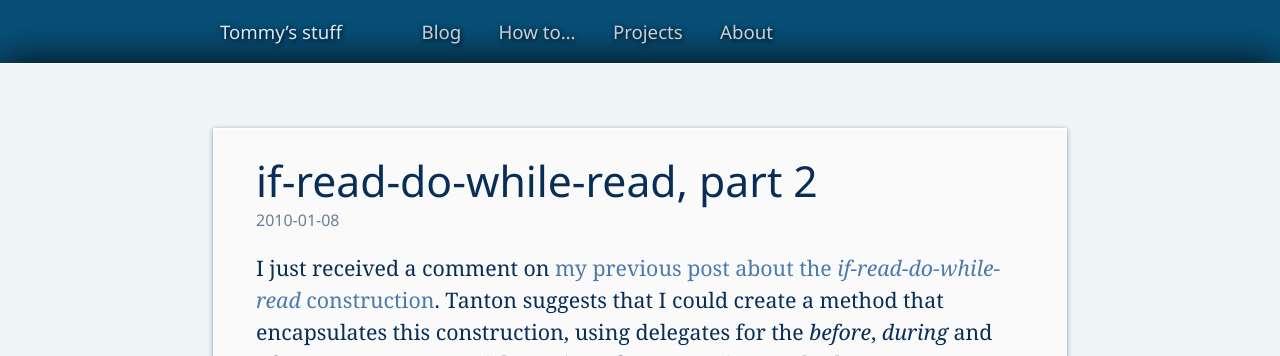
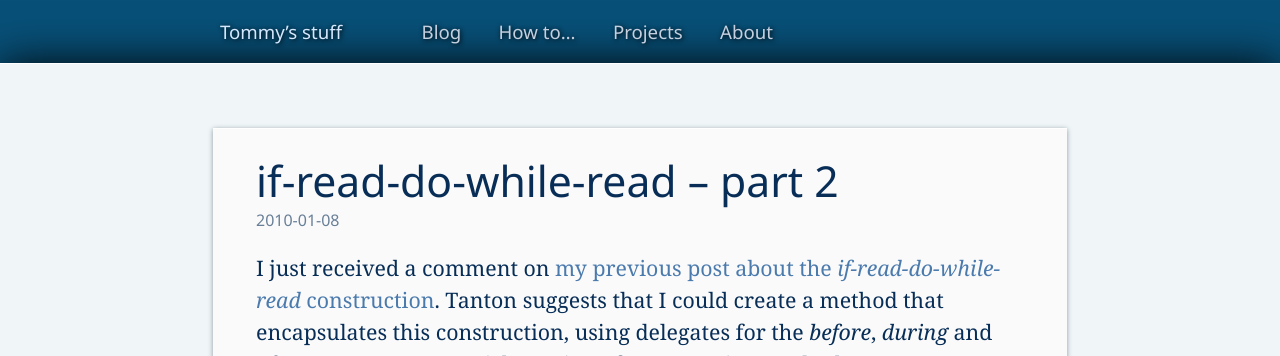
Before and after one commit to tommy-carlier/www.tcx.be, a Jekyll site: the page built from _posts/2010-01-08-if-read-do-while-read-2.html, in a window 1280 px wide. Shown: the top 356 px of the page. Built offline with Jekyll 4.4.1, drawn with Linux system fonts in a browser that asks for light colours.

Commit message:
Small correction

```diff
--- a/_posts/2010-01-08-if-read-do-while-read-2.html
+++ b/_posts/2010-01-08-if-read-do-while-read-2.html
@@ -1,6 +1,6 @@
 ---
 layout: post
-title: "if-read-do-while-read, part 2"
+title: "if-read-do-while-read – part 2"
 ---
 
 <p>I just received a comment on <a href="{% post_url 2009-12-29-if-read-do-while-read %}">my previous post about the <i>if-read-do-while-read</i> construction</a>. Tanton suggests that I could create a method that encapsulates this construction, using delegates for the <i>before</i>, <i>during</i> and <i>after</i> steps. Here’s a quick version of an extension method on <var>IDataReader</var> that does this:
```
